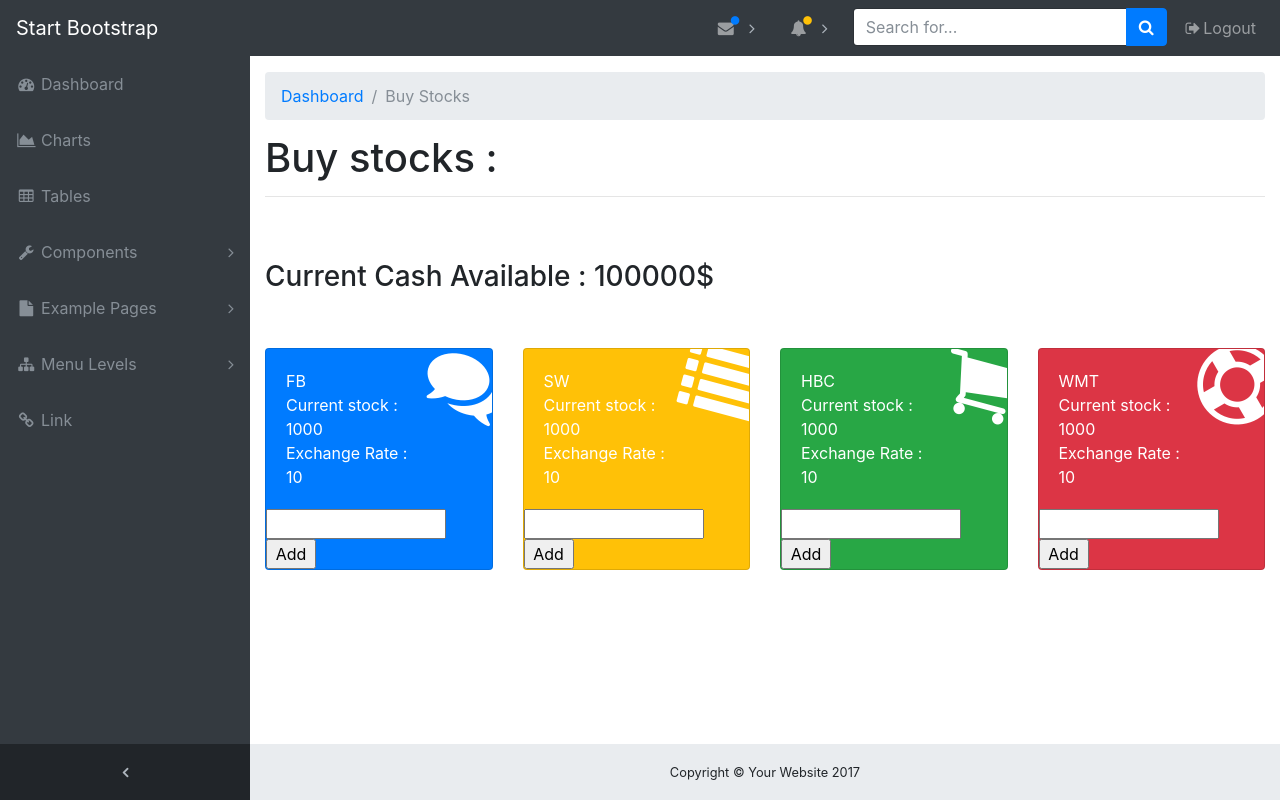
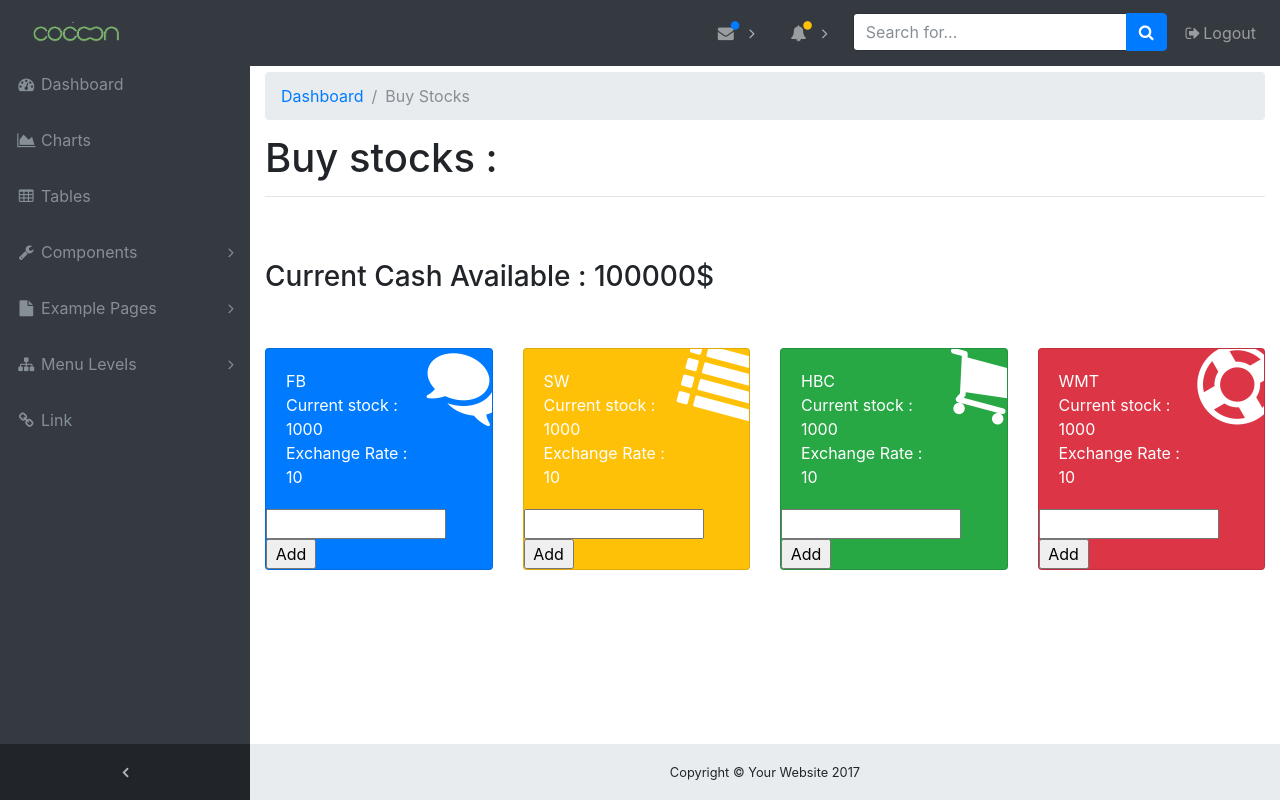
Before and after one commit to kungfucat/FrontEnd, a website with bundled scripts: page buy.html in a window 1280 px wide. Built offline with nearby package versions, Linux system fonts and the light colour scheme.

Commit message:
Larger commit

```diff
--- a/buy.html
+++ b/buy.html
@@ -7,7 +7,10 @@
   <meta name="viewport" content="width=device-width, initial-scale=1, shrink-to-fit=no">
   <meta name="description" content="">
   <meta name="author" content="">
-  <title>SB Admin - Start Bootstrap Template</title>
+  <title>Cocoon</title>
+    <head>
+  <link rel="shortcut icon" type="image/x-icon" href="images/a.jpg" />
+</head>
   <!-- Bootstrap core CSS-->
   <link href="vendor/bootstrap/css/bootstrap.min.css" rel="stylesheet">
   <!-- Custom fonts for this template-->
@@ -19,7 +22,7 @@
 <body class="fixed-nav sticky-footer bg-dark" id="page-top">
   <!-- Navigation-->
   <nav class="navbar navbar-expand-lg navbar-dark bg-dark fixed-top" id="mainNav">
-    <a class="navbar-brand" href="index.html">Start Bootstrap</a>
+    <a class="navbar-brand" href="index.html"><img src="images/logo.png" style="width: 120px; height: 40px;"></a>
     <button class="navbar-toggler navbar-toggler-right" type="button" data-toggle="collapse" data-target="#navbarResponsive" aria-controls="navbarResponsive" aria-expanded="false" aria-label="Toggle navigation">
       <span class="navbar-toggler-icon"></span>
     </button>
```
Also changed, not shown: Sell.html (+4 -1 lines).
